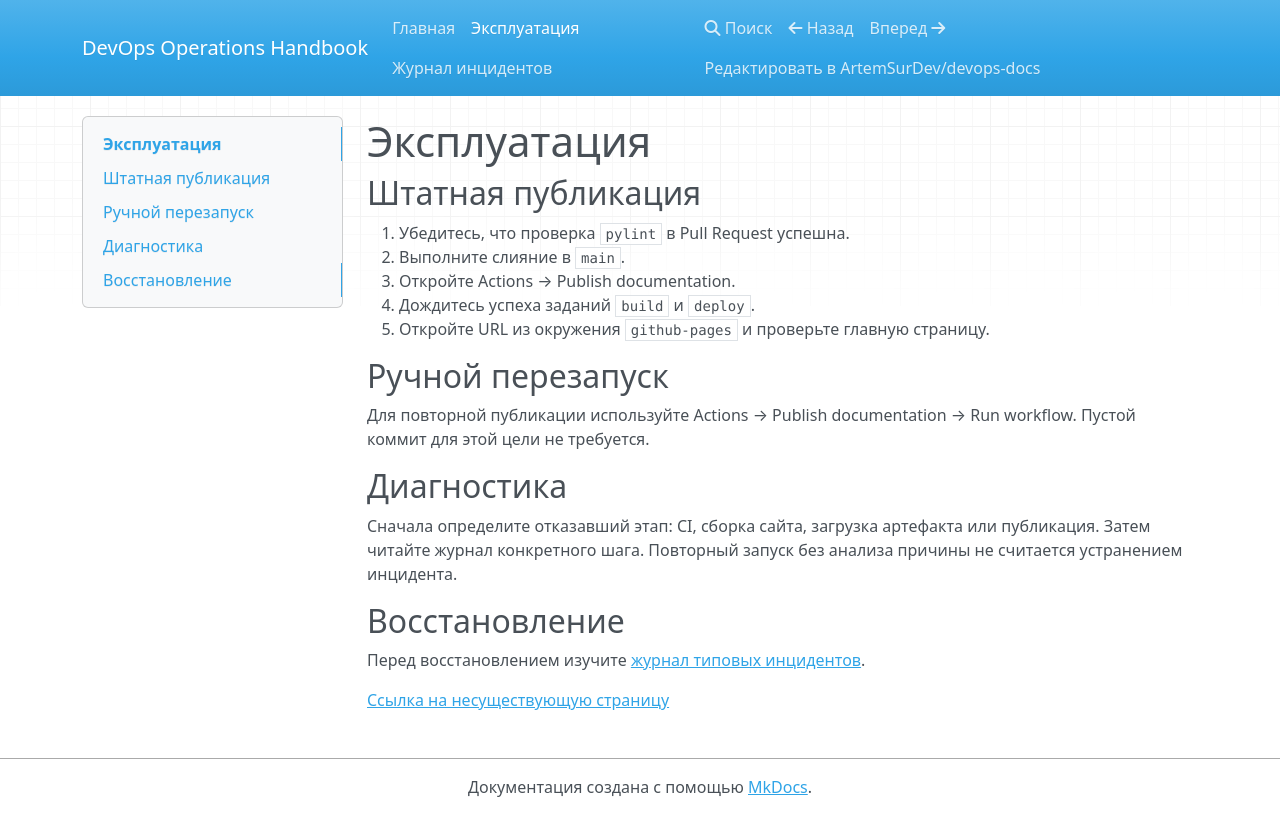
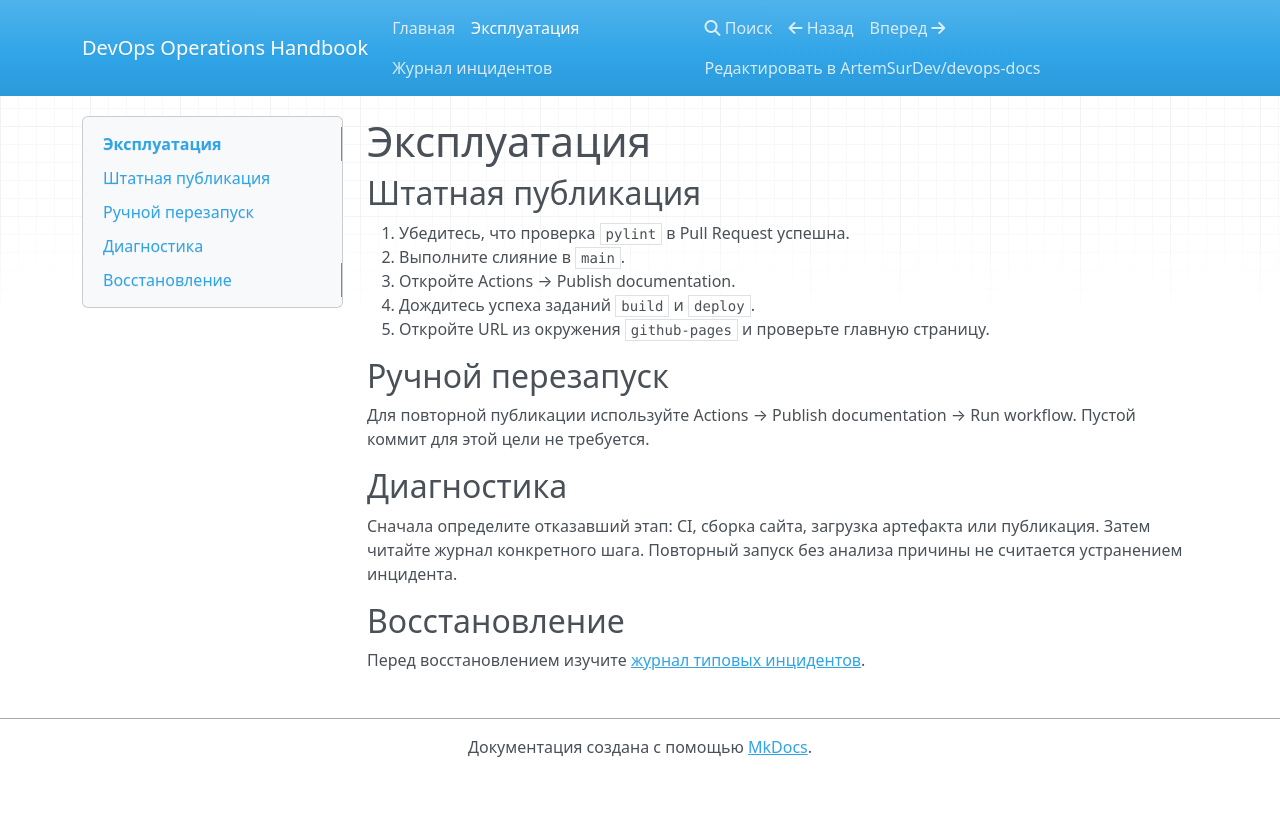
Before and after one commit to ArtemSurDev/devops-docs, an MkDocs documentation site: the page built from docs/runbook.md, in a window 1280 px wide. Shown: the top 836 px of the page. Built offline with MkDocs 1.6.1, drawn with Linux system fonts in a browser that asks for light colours; nearby versions of some CDN libraries.

Commit message:
docs: remove broken link

```diff
--- a/docs/runbook.md
+++ b/docs/runbook.md
@@ -18,5 +18,3 @@
 
 ## Восстановление
 Перед восстановлением изучите [журнал типовых инцидентов](incidents.md).
-
-[Ссылка на несуществующую страницу](missing-page.md)
```
